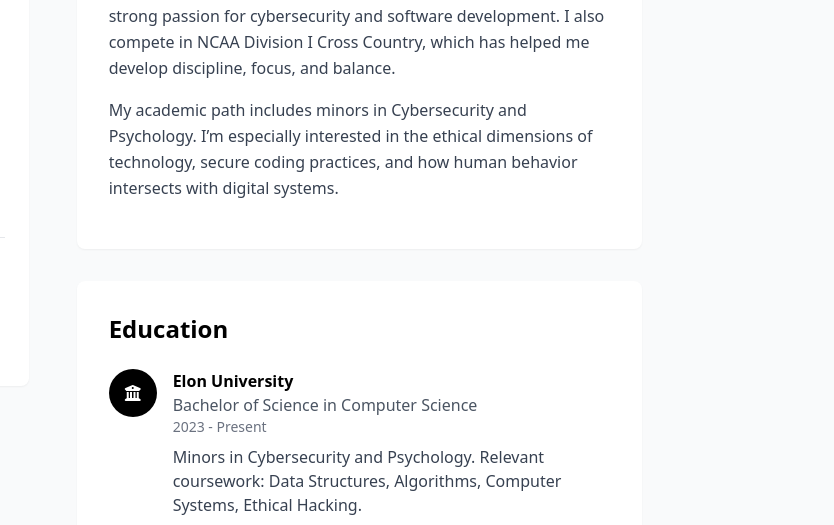
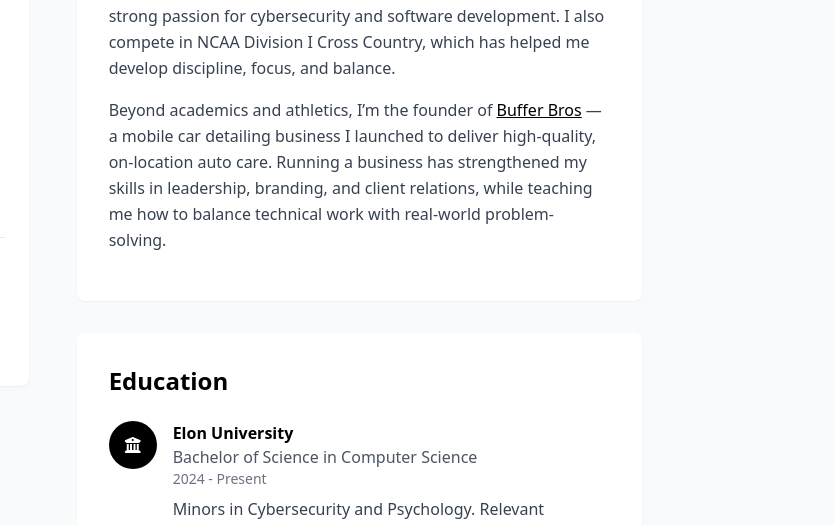
Before and after one commit to tymastrangelo/portfolio-2.0, a plain HTML site: page about.html in a window 1280 px wide. Shown: the part 271-796 px from the top of the page, 446-1280 px from the left. Drawn offline with nearby package versions, Linux system fonts and the light colour scheme.

Commit message:
about edits

```diff
--- a/about.html
+++ b/about.html
@@ -65,7 +65,7 @@
               I’m a first-year Computer Science major at Elon University with a strong passion for cybersecurity and software development. I also compete in NCAA Division I Cross Country, which has helped me develop discipline, focus, and balance.
             </p>
             <p class="mb-4 text-gray-700 leading-relaxed">
-              My academic path includes minors in Cybersecurity and Psychology. I’m especially interested in the ethical dimensions of technology, secure coding practices, and how human behavior intersects with digital systems.
+              Beyond academics and athletics, I’m the founder of <a href="https://bufferbros.org" target="_blank" class="text-black font-medium underline hover:text-gray-700">Buffer Bros</a> — a mobile car detailing business I launched to deliver high-quality, on-location auto care. Running a business has strengthened my skills in leadership, branding, and client relations, while teaching me how to balance technical work with real-world problem-solving.
             </p>
           </div>
 
@@ -81,7 +81,7 @@
                 <div>
                   <h3 class="font-semibold">Elon University</h3>
                   <p class="text-gray-600">Bachelor of Science in Computer Science</p>
-                  <p class="text-sm text-gray-500">2023 - Present</p>
+                  <p class="text-sm text-gray-500">2024 - Present</p>
                   <p class="mt-2 text-gray-700">
                     Minors in Cybersecurity and Psychology. Relevant coursework: Data Structures, Algorithms, Computer Systems, Ethical Hacking.
                   </p>
```
